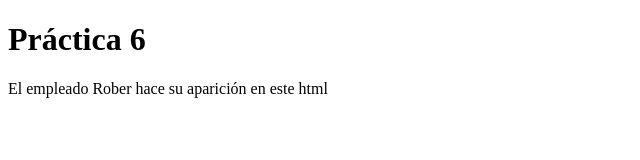
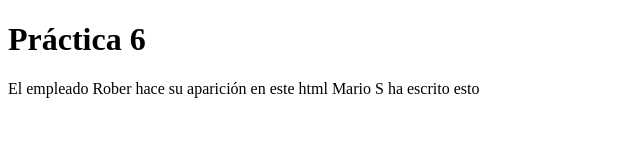
Before and after one commit to leo-narvaez/Practica_6_Leo, a plain HTML site: page index.html in a window 1280 px wide. Shown: the whole page, without its empty margins (0-640 px from the left). Drawn offline with Linux system fonts and the light colour scheme.

Commit message:
Este va bien

```diff
--- a/index.html
+++ b/index.html
@@ -12,3 +12,4 @@
 
 
 El empleado Rober hace su aparición en este html
+Mario S ha escrito esto
```
